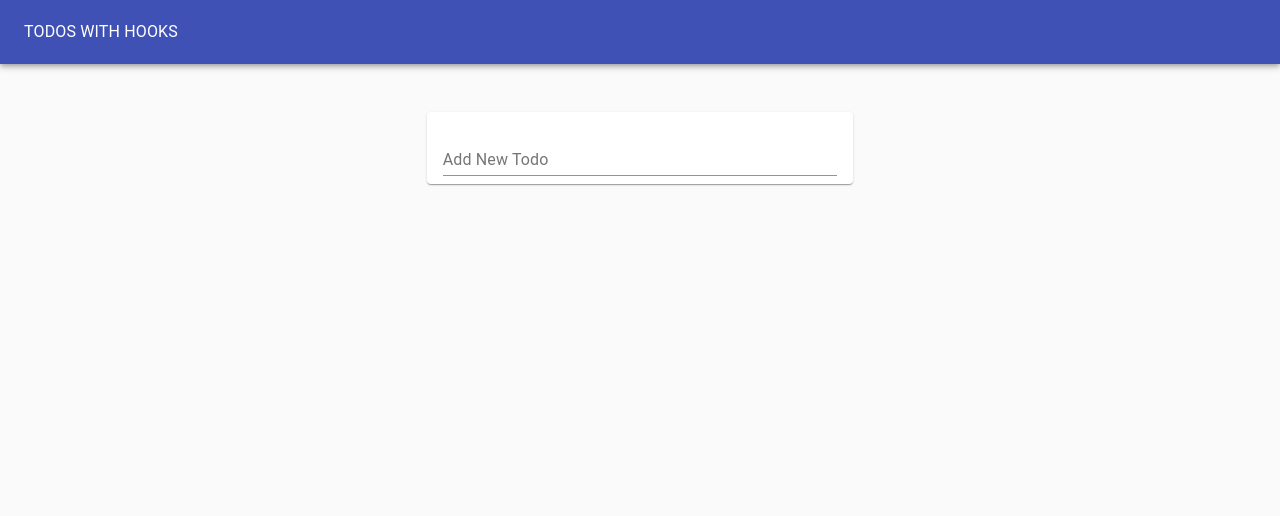
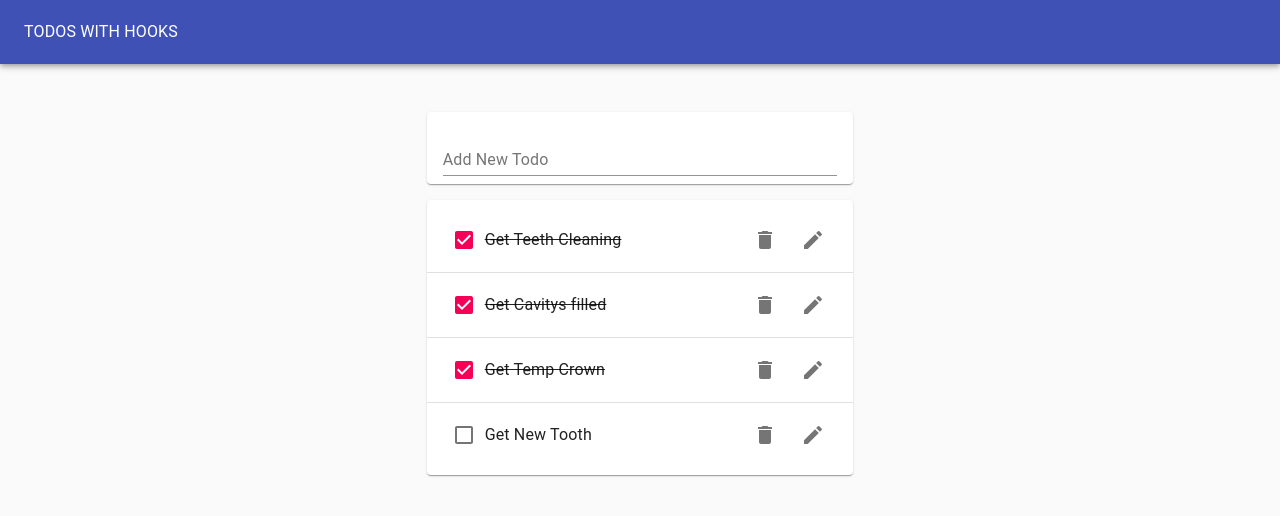
Before and after one commit to branaust/reacttodos, a React (Create React App) app: page / in a window 1280 px wide. Shown: the top 516 px of the page. Built offline with nearby package versions, Linux system fonts and the light colour scheme.

Commit message:
Consuming the Todo Context

```diff
--- a/src/EditTodoForm.js
+++ b/src/EditTodoForm.js
@@ -1,13 +1,15 @@
-import React from 'react'
+import React, { useContext } from 'react'
 import TextField from "@material-ui/core/TextField"
 import useInputState from './hooks/useInputState'
 import ListItemSecondaryAction from "@material-ui/core/ListItemSecondaryAction"
 import IconButton from "@material-ui/core/IconButton"
 import DoneIcon from '@material-ui/icons/Done';
 import CancelIcon from '@material-ui/icons/Cancel';
+import { TodosContext } from './contexts/todos.context'
 
-function EditTodoForm({ task, editTodo, id, toggle }) {
+function EditTodoForm({ task, id, toggle }) {
     const [value, handleChange, reset] = useInputState(task)
+    const { editTodo } = useContext(TodosContext)
     return (
         <form onSubmit={(e) => {
             e.preventDefault();
--- a/src/Todo.js
+++ b/src/Todo.js
@@ -1,4 +1,4 @@
-import React from 'react'
+import React, { useContext } from 'react'
 import useToggleState from './hooks/useToggleState'
 import EditTodoForm from './EditTodoForm'
 import ListItem from "@material-ui/core/ListItem"
@@ -7,15 +7,18 @@ import Checkbox from "@material-ui/core/Checkbox"
 import IconButton from "@material-ui/core/IconButton"
 import DeleteIcon from "@material-ui/icons/Delete"
 import EditIcon from "@material-ui/icons/Edit"
+import { TodosContext } from './contexts/todos.context'
 
 import ListItemSecondaryAction from "@material-ui/core/ListItemSecondaryAction"
 
-function Todo({ task, completed, id, removeTodo, toggleTodo, editTodo }) {
+function Todo({ task, completed, id }) {
     const [isEditing, toggle] = useToggleState(false)
+
+    const { removeTodo, toggleTodo } = useContext(TodosContext)
 
     return (
         <ListItem style={{ height: "64px" }}>
-            {isEditing ? <EditTodoForm task={task} editTodo={editTodo} id={id} toggle={toggle} /> :
+            {isEditing ? <EditTodoForm task={task} id={id} toggle={toggle} /> :
                 <>
                     <Checkbox
                         tabIndex={-1}
--- a/src/TodoApp.js
+++ b/src/TodoApp.js
@@ -1,5 +1,4 @@
 import React from 'react'
-import useTodoState from './hooks/useTodoState'
 import Typography from "@material-ui/core/Typography"
 import Paper from "@material-ui/core/Paper"
 import AppBar from "@material-ui/core/AppBar"
@@ -7,12 +6,10 @@ import Toolbar from "@material-ui/core/Toolbar"
 import Grid from "@material-ui/core/Grid"
 import TodoList from './TodoList'
 import TodoForm from './TodoForm'
+import { TodosProvider } from './contexts/todos.context'
 
 
 function TodoApp() {
-    const initialTodos = []
-    const { todos, addTodo, removeTodo, editTodo, toggleTodo } = useTodoState(initialTodos);
-
     return (
         <Paper style={{
             padding: 0,
@@ -31,13 +28,11 @@ function TodoApp() {
             </AppBar>
             <Grid container justify="center" style={{ marginTop: "2rem" }}>
                 <Grid item xs={11} md={8} lg={4}>
-                    <TodoForm addTodo={addTodo} />
-                    <TodoList
-                        todos={todos}
-                        removeTodo={removeTodo}
-                        toggleTodo={toggleTodo}
-                        editTodo={editTodo}
-                    />
+                    <TodosProvider>
+                        <TodoForm />
+                        <TodoList
+                        />
+                    </TodosProvider>
                 </Grid>
             </Grid>
         </Paper>
--- a/src/TodoForm.js
+++ b/src/TodoForm.js
@@ -1,11 +1,12 @@
-import React from 'react'
+import React, { useContext } from 'react'
 import Paper from '@material-ui/core/Paper'
 import TextField from '@material-ui/core/TextField'
 import useInputState from './hooks/useInputState'
+import { TodosContext } from './contexts/todos.context'
 
-function TodoForm({ addTodo }) {
+function TodoForm() {
     const [todo, updateTodo, resetTodo] = useInputState("")
-
+    const { addTodo } = useContext(TodosContext)
     return (
         <Paper style={{ margin: "1rem 0", padding: "0 1rem" }}>
             <form onSubmit={(e) => {
--- a/src/TodoList.js
+++ b/src/TodoList.js
@@ -1,11 +1,13 @@
-import React from 'react'
+import React, { useContext } from 'react'
 import Paper from "@material-ui/core/Paper"
 import List from "@material-ui/core/List"
+import { TodosContext } from './contexts/todos.context'
 
 import Divider from "@material-ui/core/Divider"
 import Todo from './Todo'
 
-function TodoList({ todos, removeTodo, toggleTodo, editTodo }) {
+function TodoList() {
+    const { todos } = useContext(TodosContext)
     if (todos.length)
         return (
             <Paper>
@@ -15,9 +17,6 @@ function TodoList({ todos, removeTodo, toggleTodo, editTodo }) {
                             <Todo
                                 {...todo}
                                 key={todo.id}
-                                removeTodo={removeTodo}
-                                toggleTodo={toggleTodo}
-                                editTodo={editTodo}
                             />
                             {i < todos.length - 1 && <Divider />}
                         </>
--- /dev/null
+++ b/src/contexts/todos.context.js
@@ -0,0 +1,22 @@
+import React, { createContext } from 'react'
+import useTodoState from '../hooks/useTodoState'
+
+const defaultTodos = [
+    { id: 1, task: "Get Teeth Cleaning", completed: true },
+    { id: 2, task: "Get Cavitys filled", completed: true },
+    { id: 3, task: "Get Temp Crown", completed: true },
+    { id: 4, task: "Get New Tooth", completed: false }
+]
+
+export const TodosContext = createContext()
+
+export function TodosProvider(props) {
+    const todosStuff = useTodoState(
+        defaultTodos
+    );
+    return (
+        <TodosContext.Provider value={todosStuff}>
+            {props.children}
+        </TodosContext.Provider>
+    )
+}
```
Also changed, not shown: 1 other file (tests, documents, lock files or other folders).
